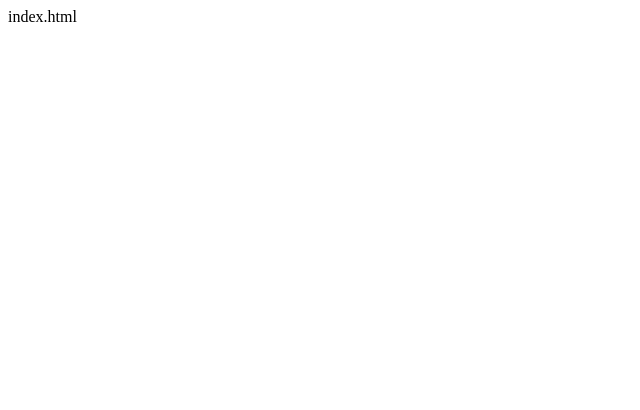
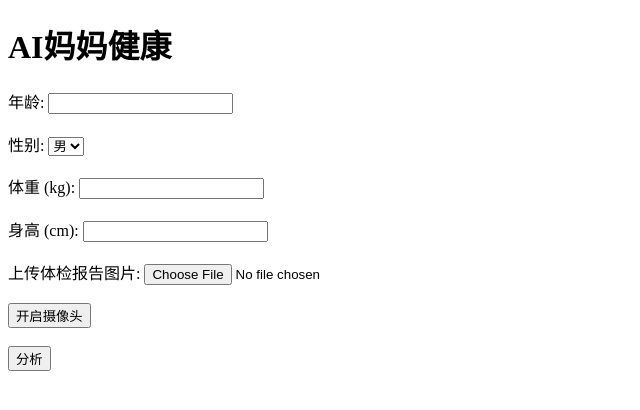
Before and after one commit to PanPanPro/ai-mama-health, a website: page public/index.html in a window 1280 px wide. Shown: the whole page, without its empty margins (0-640 px from the left). Drawn offline with Linux system fonts and the light colour scheme.

Commit message:
index.html

```diff
--- a/public/index.html
+++ b/public/index.html
@@ -1 +1,39 @@
-index.html
+<!DOCTYPE html>
+<html lang="zh-CN">
+<head>
+  <meta charset="UTF-8">
+  <meta name="viewport" content="width=device-width, initial-scale=1.0">
+  <title>AI妈妈健康</title>
+  <link rel="stylesheet" href="styles.css">
+</head>
+<body>
+  <div id="container">
+    <h1>AI妈妈健康</h1>
+    <form id="healthForm">
+      <label for="age">年龄:</label>
+      <input type="number" id="age" name="age" required><br><br>
+      <label for="gender">性别:</label>
+      <select id="gender" name="gender" required>
+        <option value="male">男</option>
+        <option value="female">女</option>
+      </select><br><br>
+      <label for="weight">体重 (kg):</label>
+      <input type="number" id="weight" name="weight" step="0.1" required><br><br>
+      <label for="height">身高 (cm):</label>
+      <input type="number" id="height" name="height" required><br><br>
+      <label for="reportImage">上传体检报告图片:</label>
+      <input type="file" id="reportImage" name="reportImage" accept="image/*"><br><br>
+      <div id="cameraContainer">
+        <video id="video" width="320" height="240" autoplay style="display:none;"></video>
+        <canvas id="canvas" width="320" height="240" style="display:none;"></canvas>
+        <button type="button" id="startCamera">开启摄像头</button>
+        <button type="button" id="capture" style="display:none;">拍照</button>
+      </div><br>
+      <button type="submit">分析</button>
+    </form>
+    <div id="progress" style="display:none;">正在分析...</div>
+    <div id="result"></div>
+  </div>
+  <script src="script.js"></script>
+</body>
+</html>
```
